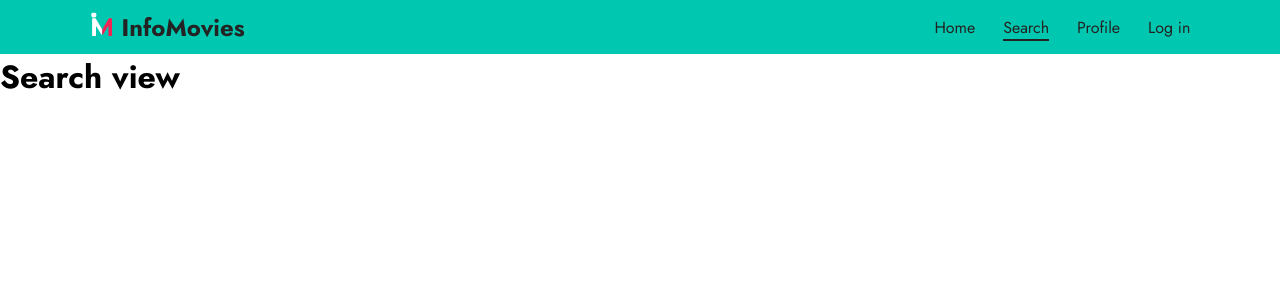
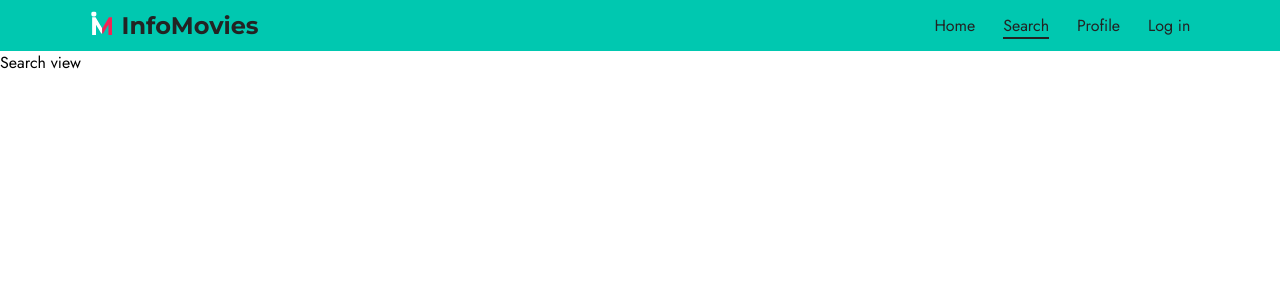
Before and after one commit to RicardoMicale/Movie-app, a Vue app: page /search in a window 1280 px wide. Shown: the top 300 px of the page. Built offline with nearby package versions, Linux system fonts and the light colour scheme.

Commit message:
api-axios configured

```diff
--- a/package.json
+++ b/package.json
@@ -11,6 +11,7 @@
     "@fortawesome/fontawesome-svg-core": "^1.2.35",
     "@fortawesome/free-solid-svg-icons": "^5.15.3",
     "@fortawesome/vue-fontawesome": "^2.0.2",
+    "axios": "^0.21.1",
     "core-js": "^3.6.5",
     "vue": "^3.0.0",
     "vue-router": "^4.0.6"
--- a/src/components/Navbar.vue
+++ b/src/components/Navbar.vue
@@ -43,6 +43,10 @@ export default {
     align-items: center;
     text-decoration: none;
     color: var(--text);
+}
+
+h2 {
+    font-family: var(--alt-font);
 }
 
 img {
--- /dev/null
+++ b/src/env.js
@@ -0,0 +1,3 @@
+const apiKey = '86e6a7c7d685824b94c39e715d7d56dc';
+
+export default apiKey;
--- a/src/views/Login.vue
+++ b/src/views/Login.vue
@@ -1,3 +1,13 @@
 <template>
     <h1>Hello login</h1>
 </template>
+
+<script>
+export default {
+    name: 'Login'
+}
+</script>
+
+<style scoped>
+
+</style>
--- a/src/views/Profile.vue
+++ b/src/views/Profile.vue
@@ -1,3 +1,13 @@
 <template>
     <h1>Profile view</h1>
 </template>
+
+<script>
+export default {
+    name: 'Profile'
+}
+</script>
+
+<style scoped>
+
+</style>
--- a/src/views/Search.vue
+++ b/src/views/Search.vue
@@ -1,3 +1,33 @@
 <template>
-    <h1>Search view</h1>
+    <a @click="getAllMovies()">Search view</a>
 </template>
+
+<script>
+import env from '../env';
+import axios from 'axios';
+
+export default {
+    name: 'Search',
+    data() {
+        const allMovies = [];
+
+        return {
+            allMovies
+        }
+    },
+    methods: {
+        async getAllMovies() {
+            await axios.get(`https://api.themoviedb.org/3/discover/movie?api_key=${env}&language=en-US&sort_by=latest.desc&include_adult=false&include_video=false&page=1`)
+            .then(response => {
+                console.log(response.data);
+                return this.allMovies = response.data;
+            }).catch(error => {console.log(error)});
+
+        }
+    }
+}
+</script>
+
+<style scoped>
+
+</style>
```
Also changed, not shown: 1 other file (tests, documents, lock files or other folders).
